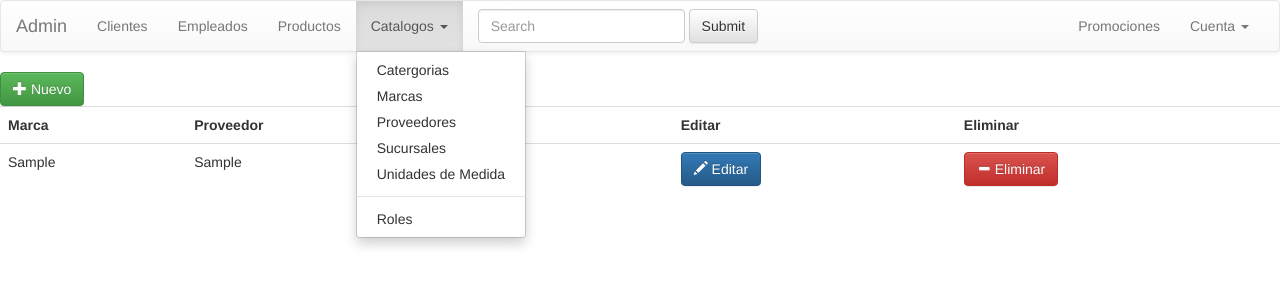
After one commit to julio93wolf/abarrotera, a PHP site: page /admin/marca/index.php in a window 1280 px wide, after a click on "Catalogos". The commit adds this page. Shown: the top 300 px of the page. Run offline with PHP 8.4, Linux system fonts and the light colour scheme; tables that the repository leaves empty hold one stand-in row (values such as "Sample post").

Commit message:
Administracion

```diff
--- /dev/null
+++ b/admin/footer.php
@@ -0,0 +1,3 @@
+
+</body>
+</html>
--- /dev/null
+++ b/admin/header.php
@@ -0,0 +1,69 @@
+<!DOCTYPE html>
+<html>
+<head>
+	<title>Abarrotera Galaxia</title>
+	<!-- Latest compiled and minified CSS -->
+	<link rel="stylesheet" href="https://maxcdn.bootstrapcdn.com/bootstrap/3.3.7/css/bootstrap.min.css" integrity="sha384-BVYiiSIFeK1dGmJRAkycuHAHRg32OmUcww7on3RYdg4Va+PmSTsz/K68vbdEjh4u" crossorigin="anonymous">
+
+	<!-- Optional theme -->
+	<link rel="stylesheet" href="https://maxcdn.bootstrapcdn.com/bootstrap/3.3.7/css/bootstrap-theme.min.css" integrity="sha384-rHyoN1iRsVXV4nD0JutlnGaslCJuC7uwjduW9SVrLvRYooPp2bWYgmgJQIXwl/Sp" crossorigin="anonymous">
+
+	<!-- jQuery (necessary for Bootstrap's JavaScript plugins) -->
+  <script src="https://ajax.googleapis.com/ajax/libs/jquery/1.12.4/jquery.min.js"></script>
+	<!-- Latest compiled and minified JavaScript -->
+	<script src="https://maxcdn.bootstrapcdn.com/bootstrap/3.3.7/js/bootstrap.min.js" integrity="sha384-Tc5IQib027qvyjSMfHjOMaLkfuWVxZxUPnCJA7l2mCWNIpG9mGCD8wGNIcPD7Txa" crossorigin="anonymous"></script>
+</head>
+<body>
+	<nav class="navbar navbar-default">
+	  <div class="container-fluid">
+	    <!-- Brand and toggle get grouped for better mobile display -->
+	    <div class="navbar-header">
+	      <button type="button" class="navbar-toggle collapsed" data-toggle="collapse" data-target="#bs-example-navbar-collapse-1" aria-expanded="false">
+	        <span class="sr-only">Toggle navigation</span>
+	        <span class="icon-bar"></span>
+	        <span class="icon-bar"></span>
+	        <span class="icon-bar"></span>
+	      </button>
+	      <a class="navbar-brand" href="/abarrotera/admin/bienvenida">Admin</a>
+	    </div>
+
+	    <!-- Collect the nav links, forms, and other content for toggling -->
+	    <div class="collapse navbar-collapse" id="bs-example-navbar-collapse-1">
+	      <ul class="nav navbar-nav">
+	        <li><a href="/abarrotera/admin/cliente">Clientes</a></li>
+	        <li><a href="/abarrotera/admin/empleado">Empleados</a></li>
+	        <li><a href="/abarrotera/admin/producto">Productos</a></li>
+	        <li class="dropdown">
+	          <a href="#" class="dropdown-toggle" data-toggle="dropdown" role="button" aria-haspopup="true" aria-expanded="false">Catalogos <span class="caret"></span></a>
+	          <ul class="dropdown-menu">
+	            <li><a href="#">Catergorias</a></li>
+	            <li><a href="#">Marcas</a></li>
+	            <li><a href="#">Proveedores</a></li>
+	            <li><a href="#">Sucursales</a></li>
+	            <li><a href="#">Unidades de Medida</a></li>
+	           	<li role="separator" class="divider"></li>
+	            <li><a href="#">Roles</a></li>
+	          </ul>
+	        </li>
+	      </ul>
+
+	      <form class="navbar-form navbar-left">
+	        <div class="form-group">
+	          <input type="text" class="form-control" placeholder="Search">
+	        </div>
+	        <button type="submit" class="btn btn-default">Submit</button>
+	      </form>
+
+	      <ul class="nav navbar-nav navbar-right">
+	        <li><a href="/abarrotera/admin/promociones">Promociones</a></li>
+	        <li class="dropdown">
+	          <a href="#" class="dropdown-toggle" data-toggle="dropdown" role="button" aria-haspopup="true" aria-expanded="false">Cuenta <span class="caret"></span></a>
+	          <ul class="dropdown-menu">
+	            <li><a href="/abarrotera/admin/detalles">Detalles</a></li>
+	            <li><a href="/abarrotera/login/logout.php">Log out</a></li>
+	          </ul>
+	        </li>
+	      </ul>
+	    </div><!-- /.navbar-collapse -->
+	  </div><!-- /.container-fluid -->
+	</nav>
--- /dev/null
+++ b/admin/marca/index.php
@@ -0,0 +1,26 @@
+<?php
+	include('../abarrotera.class.php');
+	include('../header.php');
+	$datos=$abarrotera->consultar("select * from marca mar join proveedor pro on mar.id_proveedor=pro.id_proveedor join categoria cat on mar.id_categoria=cat.id_categoria order by mar.marca asc");
+
+	echo '<a class="btn btn-success" href="#" role="button"><span class="glyphicon glyphicon-plus" aria-hidden="true"></span> Nuevo</a>';
+	echo '<table class="table table-hover">';
+	echo '<tr>';
+	echo '<th>Marca</th>';
+	echo '<th>Proveedor</th>';
+	echo '<th>Categoria</th>';
+	echo '<th>Editar</th>';
+	echo '<th>Eliminar</th>';
+	echo '</tr>';
+	foreach ($datos as $key => $value) {
+		echo '<tr>';
+			echo '<td>'.$value['marca'].'</td>';
+			echo '<td>'.$value['proveedor'].'</td>';
+			echo '<td>'.$value['categoria'].'</td>';
+			echo '<td><a class="btn btn-primary" href="editar.php?id_marca='.$value['id_marca'].'" role="button"><span class="glyphicon glyphicon-pencil" aria-hidden="true"></span> Editar</a></td>';
+			echo '<td><a class="btn btn-danger" href="eliminar.php?id_marca='.$value['id_marca'].'" role="button"><span class="glyphicon glyphicon-minus" aria-hidden="true"></span> Eliminar</a></td>';
+		echo '</tr>';
+	}
+	echo '</table>';
+	include('../footer.php');
+?>
--- /dev/null
+++ b/admin/unidad_medida/eliminar.php
@@ -0,0 +1,6 @@
+<?php
+	include('../abarrotera.class.php');
+	$parametros['id_unidad_medida']=1;
+	$parametros['unidad_medida']='gramos';
+	$abarrotera->borrar('unidad_medida',$parametros);
+?>
```
Also changed, not shown: admin/abarrotera.class.php (+24 -8 lines), admin/categoria/index.php (added, +21 -0 lines), admin/cliente/index.php (added, +24 -0 lines), admin/producto/index.php (added, +24 -0 lines), admin/proveedor/index.php (added, +21 -0 lines), admin/sucursal/index.php (added, +21 -0 lines), admin/unidad_medida/index.php (added, +21 -0 lines).
